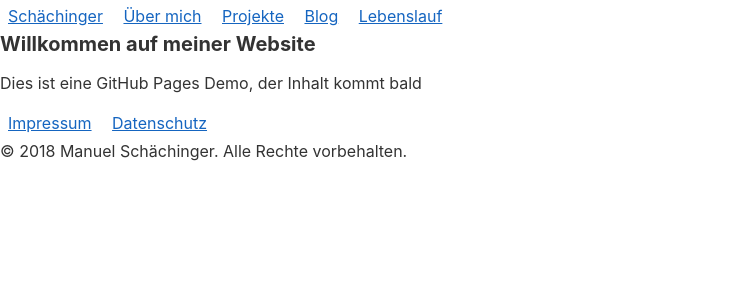
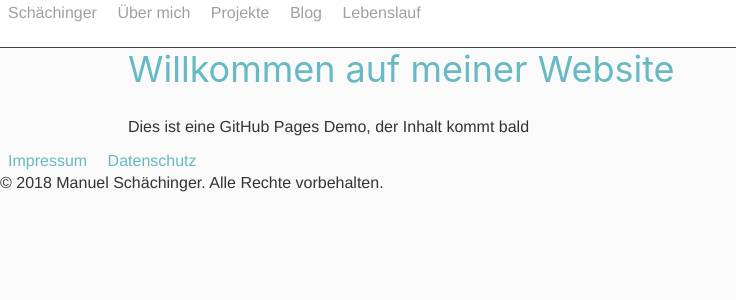
Before and after one commit to schaechinger/schaechinger.github.io, a Jekyll site: the page built from index.html, in a window 1280 px wide. Shown: the top 300 px of the page, without its empty margins (0-736 px from the left). Built offline with Jekyll 4.4.1, drawn with Linux system fonts in a browser that asks for light colours; some web fonts are replaced.

Commit message:
added base layout

```diff
--- a/_sass/layouts/_layouts.scss
+++ b/_sass/layouts/_layouts.scss
@@ -1 +1,2 @@
+@import 'base/base';
 @import 'home/home';
--- /dev/null
+++ b/_sass/layouts/base/_base.scss
@@ -0,0 +1,4 @@
+@import 'fonts';
+@import 'body';
+@import 'links';
+@import 'headlines';
--- /dev/null
+++ b/_sass/layouts/base/_body.scss
@@ -0,0 +1,6 @@
+body {
+  background-color: $color-gray-light;
+  font: 1rem 'ClearSans-Bk', $font-stack-helvetica;
+  margin: 0;
+  padding: 0;
+}
--- /dev/null
+++ b/_sass/layouts/base/_fonts.scss
@@ -0,0 +1,4 @@
+@font-face {font-family: 'ClearSans-Bk';font-weight: normal;font-style: normal;src: url('https://static.schaechinger.com/vendor/clear/1.0/font/2B1F35_0_0.eot');src: url('https://static.schaechinger.com/vendor/clear/1.0/font/2B1F35_0_0.eot?#iefix') format('embedded-opentype'), url('https://static.schaechinger.com/vendor/clear/1.0/font/2B1F35_0_0.woff') format('woff'), url('https://static.schaechinger.com/vendor/clear/1.0/font/2B1F35_0_0.ttf') format('truetype'), url('https://static.schaechinger.com/vendor/clear/1.0/font/2B1F35_0_0.svg#wf') format('svg');}
+@font-face {font-family: 'ClearSans-Bk';font-weight: bold;font-style: normal;src: url('https://static.schaechinger.com/vendor/clear/1.0/font/2B1F35_1_0.eot');src: url('https://static.schaechinger.com/vendor/clear/1.0/font/2B1F35_1_0.eot?#iefix') format('embedded-opentype'), url('https://static.schaechinger.com/vendor/clear/1.0/font/2B1F35_1_0.woff') format('woff'), url('https://static.schaechinger.com/vendor/clear/1.0/font/2B1F35_1_0.ttf') format('truetype'), url('https://static.schaechinger.com/vendor/clear/1.0/font/2B1F35_1_0.svg#wf') format('svg');}
+@font-face {font-family: 'ClearSans';font-weight: normal;font-style: normal;src: url('https://static.schaechinger.com/vendor/clear/1.0/font/2B1F35_2_0.eot');src: url('https://static.schaechinger.com/vendor/clear/1.0/font/2B1F35_2_0.eot?#iefix') format('embedded-opentype'), url('https://static.schaechinger.com/vendor/clear/1.0/font/2B1F35_2_0.woff') format('woff'), url('https://static.schaechinger.com/vendor/clear/1.0/font/2B1F35_2_0.ttf') format('truetype'), url('https://static.schaechinger.com/vendor/clear/1.0/font/2B1F35_2_0.svg#wf') format('svg');}
+@font-face {font-family: 'ClearSans';font-weight: bold;font-style: normal;src: url('https://static.schaechinger.com/vendor/clear/1.0/font/2B1F35_1_0.eot');src: url('https://static.schaechinger.com/vendor/clear/1.0/font/2B1F35_1_0.eot?#iefix') format('embedded-opentype'), url('https://static.schaechinger.com/vendor/clear/1.0/font/2B1F35_1_0.woff') format('woff'), url('https://static.schaechinger.com/vendor/clear/1.0/font/2B1F35_1_0.ttf') format('truetype'), url('https://static.schaechinger.com/vendor/clear/1.0/font/2B1F35_1_0.svg#wf') format('svg');}
--- /dev/null
+++ b/_sass/layouts/base/_headlines.scss
@@ -0,0 +1,29 @@
+h1,
+h2,
+h3,
+h4 {
+  color: $color-blue;
+  font-weight: normal;
+}
+
+h2,
+h3,
+h4 {
+  font-family: 'ClearSans', 'ClearSans-Bk', $font-stack-helvetica;
+}
+
+h1 {
+  font-size: 2.25rem;
+}
+
+h2 {
+  font-size: 2.25rem;
+}
+
+h3 {
+  font-size: 2rem;
+}
+
+h4 {
+  font-size: 1.5rem;
+}
--- /dev/null
+++ b/_sass/layouts/base/_links.scss
@@ -0,0 +1,9 @@
+a {
+  border-bottom: 0.125rem solid transparent;
+  color: $color-blue;
+  text-decoration: none;
+
+  &:hover {
+    border-bottom-color: $color-blue;
+  }
+}
--- a/_sass/layouts/home/_home.scss
+++ b/_sass/layouts/home/_home.scss
@@ -1,3 +1,3 @@
 .page.page-home {
-
+  @include outer-container;
 }
--- /dev/null
+++ b/_sass/modules/_header.scss
@@ -0,0 +1,22 @@
+header {
+  background-color: $color-white;
+  border-bottom: 1px solid $color-gray-dark;
+  color: $color-white;
+  font-family: 'ClearSans', 'ClearSans-Bk', $font-stack-helvetica;
+  height: 3rem;
+  width: 100%;
+
+  a {
+    border-bottom: none;
+    color: $color-gray;
+
+    &:hover {
+      color: $color-blue;
+      border-bottom: none;
+    }
+
+    &.active {
+      color: $color-black;
+    }
+  }
+}
--- a/_sass/modules/_modules.scss
+++ b/_sass/modules/_modules.scss
@@ -0,0 +1 @@
+@import 'header';
```
